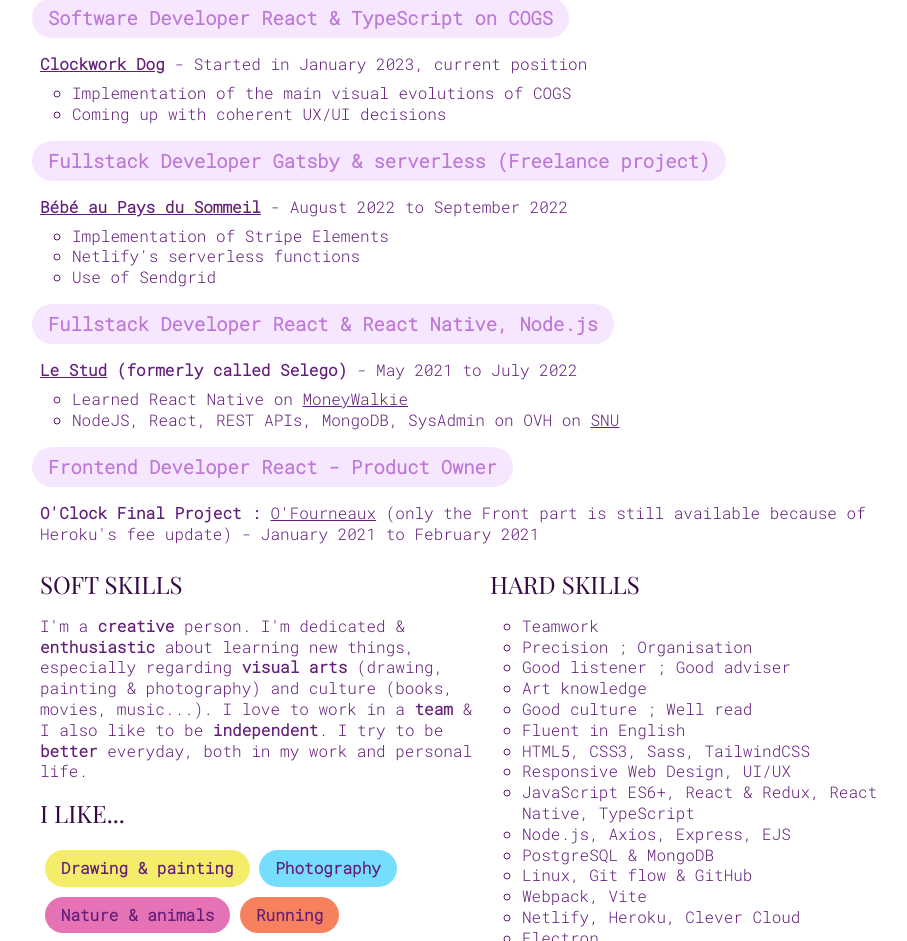
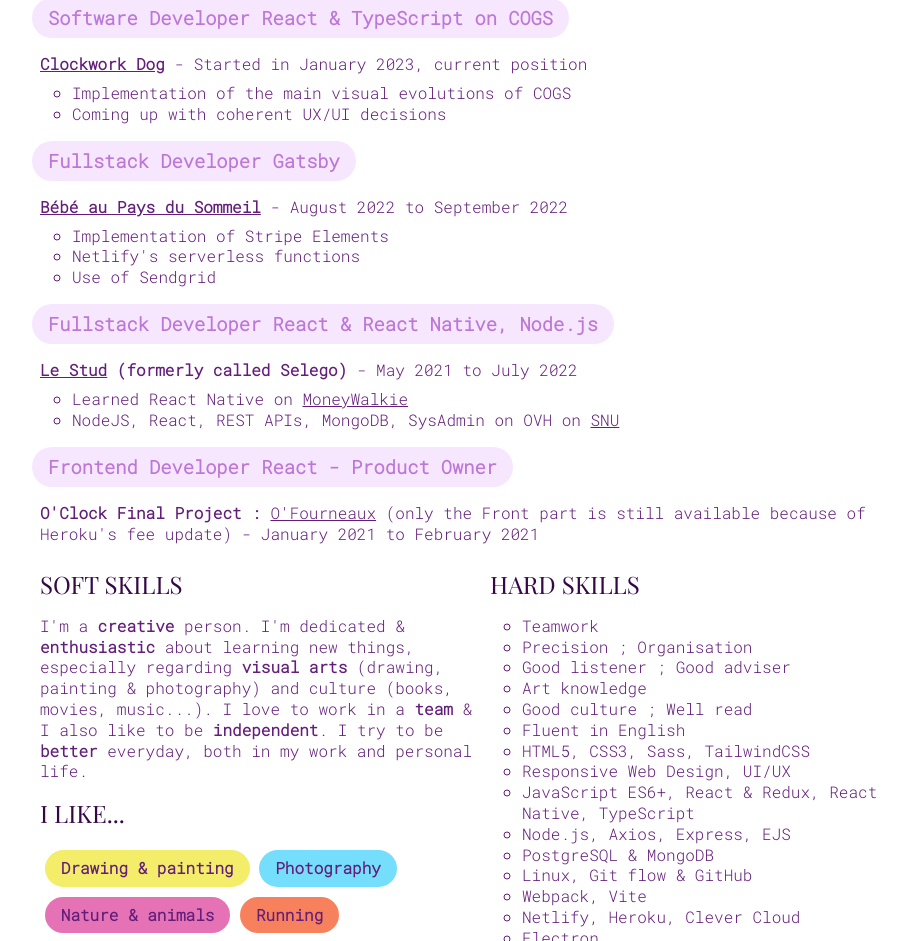
Before and after one commit to SpookyUmi/umi-portfolio, a Next.js app: page / in a window 1280 px wide. Shown: the part 903-1844 px from the top of the page, without its empty margins (150-1057 px from the left). Built offline with nearby package versions, Linux system fonts and the light colour scheme.

Commit message:
fix title

```diff
--- a/pages/index.js
+++ b/pages/index.js
@@ -78,7 +78,7 @@
                 <li>Implementation of the main visual evolutions of COGS</li>
                 <li>Coming up with coherent UX/UI decisions</li>
               </ul>
-              <h3>Fullstack Developer Gatsby & serverless (Freelance project)</h3>
+              <h3>Fullstack Developer Gatsby</h3>
               <div>
                 <p>
                   <strong>
@@ -267,7 +267,7 @@
                 <li>Implémentation des principales évolutions visuelles du logiciel COGS</li>
                 <li>Prises de décision UI/UX cohérentes avec le projet</li>
               </ul>
-              <h3>Développeuse Fullstack Gatsby & serverless (projet en Freelance)</h3>
+              <h3>Développeuse Fullstack Gatsby</h3>
               <div>
                 <p>
                   <strong>
```
